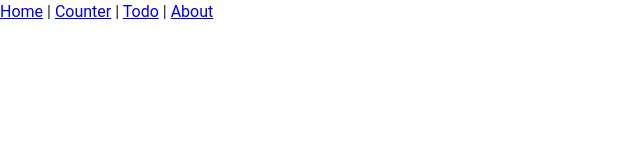
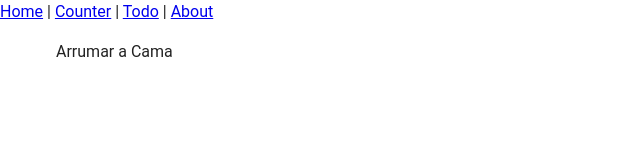
Before and after one commit to betogroo/nuxt-4-base, a Nuxt app: page /todo in a window 1280 px wide. Shown: the top 160 px of the page, without its empty margins (0-640 px from the left). Built offline with nearby package versions, Linux system fonts and the light colour scheme.

Commit message:
feat: add todo list

```diff
--- a/app/pages/todo/index.vue
+++ b/app/pages/todo/index.vue
@@ -2,8 +2,15 @@
   definePageMeta({
     name: 'ToDoIndex',
   })
+  const todoList = [
+    {
+      id: crypto.randomUUID(),
+      title: 'Arrumar a Cama',
+      isDone: false,
+    },
+  ]
 </script>
 
 <template>
-  <div />
+  <div v-for="todo in todoList" :key="todo.id" data-testid="todo-list">{{ todo.title }}</div>
 </template>
```
